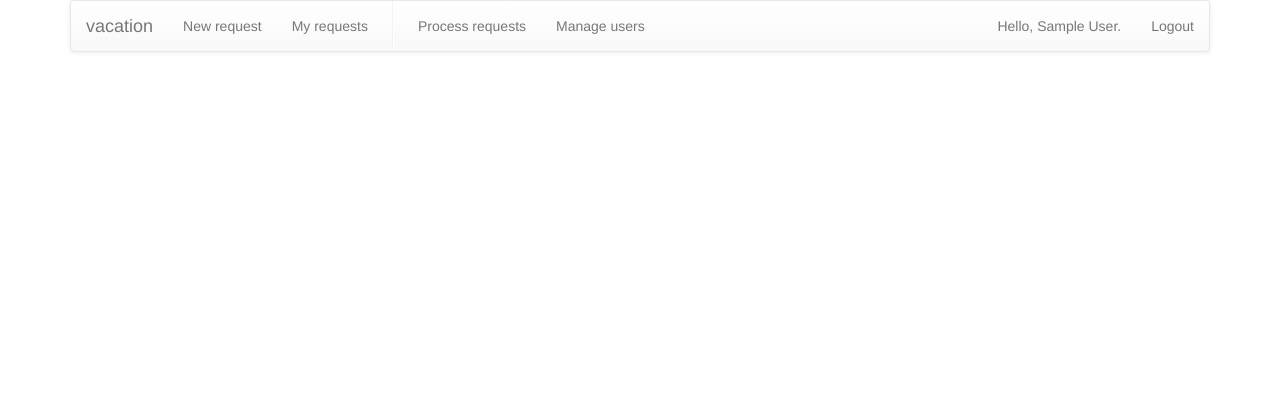
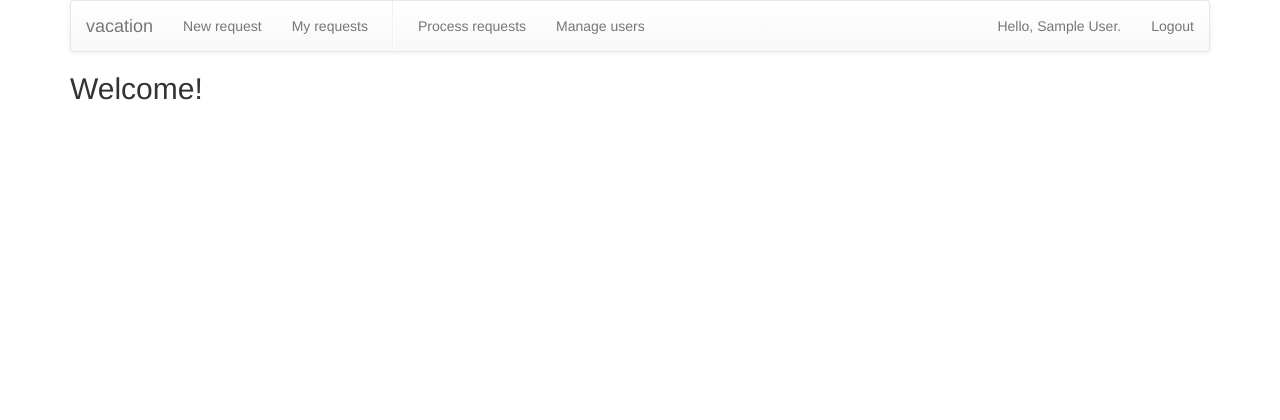
Before and after one commit to comco/vacation, a PHP site: page / in a window 1280 px wide. Shown: the top 420 px of the page. Run offline with PHP 8.4, Linux system fonts and the light colour scheme; the visitor is signed in with stand-in values (Sample User, id 1); some libraries are stand-ins or nearby versions.

Commit message:
Added 'welcome' to the main page.

```diff
--- a/mvc/application/views/site/index.php
+++ b/mvc/application/views/site/index.php
@@ -3,6 +3,5 @@
 </head>
 
 <body>
-
-
+    <h2>Welcome!</h2>
 </body>
```
